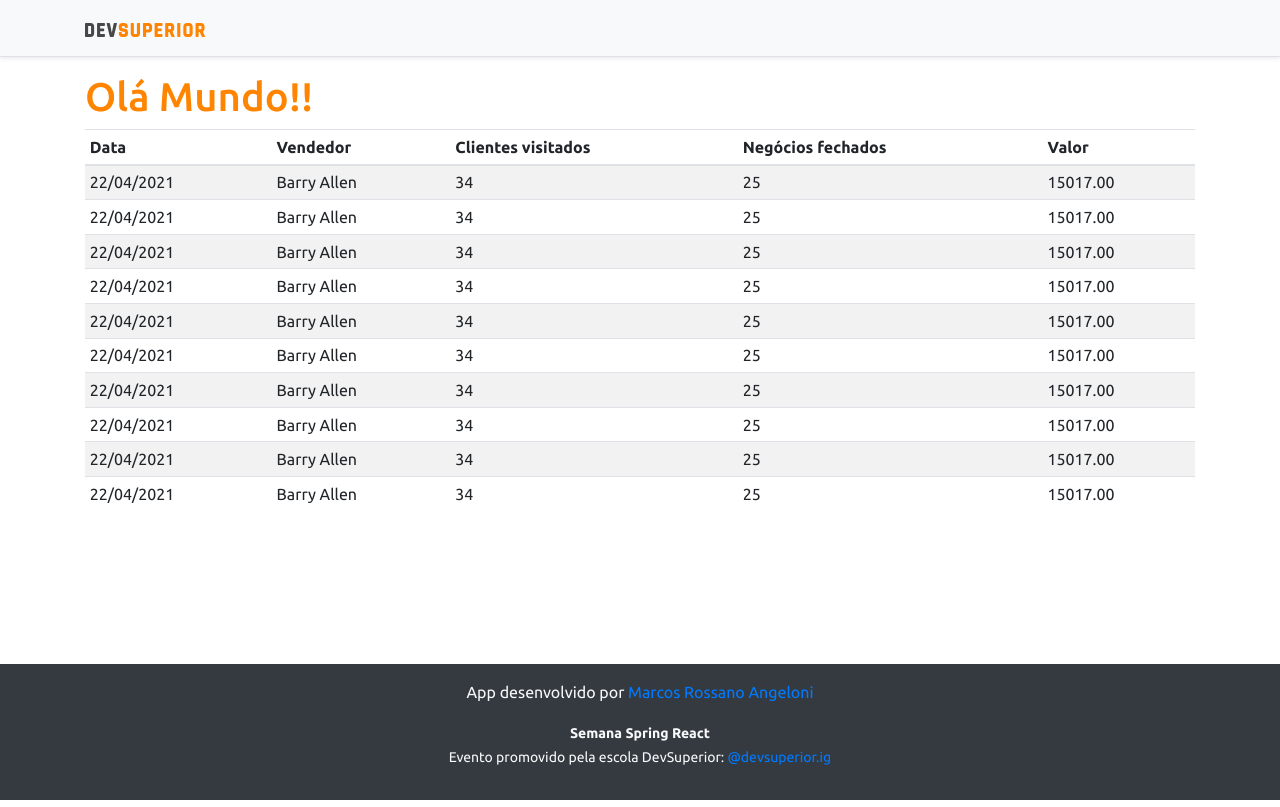
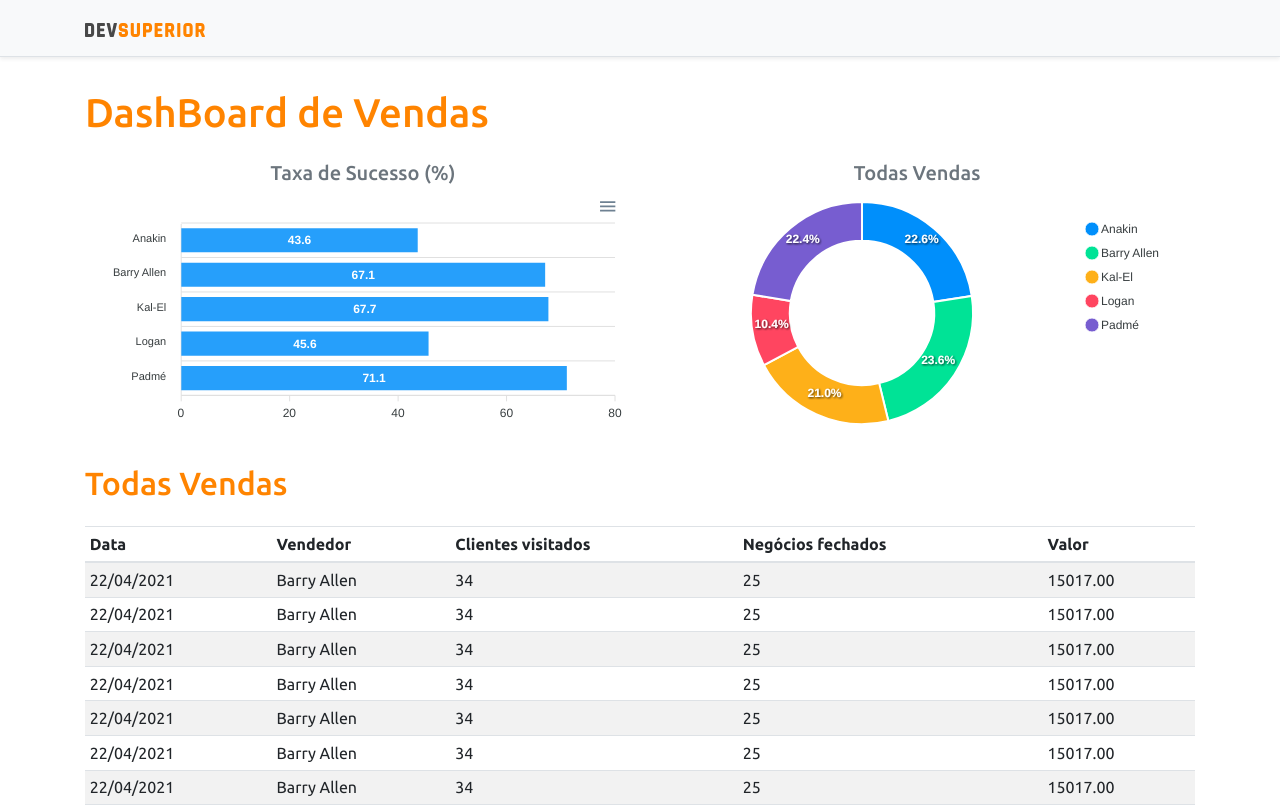
Before and after one commit to MarcosAng/projeto-sd3, a React (Create React App) app in the folder frontend/: page / in a window 1280 px wide. Shown: the top 807 px of the page. Built offline with nearby package versions, Linux system fonts and the light colour scheme.

Commit message:
Static charts

```diff
--- a/frontend/package.json
+++ b/frontend/package.json
@@ -12,10 +12,12 @@
     "@types/node": "^12.0.0",
     "@types/react": "^17.0.0",
     "@types/react-dom": "^17.0.0",
+    "apexcharts": "^3.26.1",
     "bootstrap": "^4.6.0",
     "jquery": "1.9.1",
     "popper.js": "^1.16.1",
     "react": "^17.0.2",
+    "react-apexcharts": "^1.3.9",
     "react-dom": "^17.0.2",
     "react-scripts": "4.0.3",
     "typescript": "^4.1.2",
--- a/frontend/src/App.tsx
+++ b/frontend/src/App.tsx
@@ -1,4 +1,6 @@
+import BarChart from "components/BarChart";
 import DataTable from "components/DataTable";
+import DonutChart from "components/DonutChart";
 import Footer from "components/Footer";
 import NavBar from "components/NavBar/Index";
 
@@ -7,7 +9,21 @@
     <>
       <NavBar />
       <div className="container">
-        <h1 className="text-primary"> Olá Mundo!! </h1>
+        <h1 className="text-primary py-3"> DashBoard de Vendas</h1>
+        <div className="row px-3">
+          <div className="col-sm-6">
+            <h5 className="text-center text-secondary">Taxa de Sucesso (%)</h5>
+            <BarChart />
+          </div>
+          <div className="col-sm-6">
+            <h5 className="text-center text-secondary">Todas Vendas</h5>
+            <DonutChart />
+          </div>
+        </div>
+        <div className="py-3">
+          <h2 className="text-primary"> Todas Vendas</h2>
+        </div>
+
         <DataTable />
       </div>
       <Footer />
--- /dev/null
+++ b/frontend/src/components/BarChart/index.tsx
@@ -0,0 +1,33 @@
+import Chart from "react-apexcharts";
+const BarChart = () => {
+  const options = {
+    plotOptions: {
+      bar: {
+        horizontal: true,
+      },
+    },
+  };
+
+  const mockData = {
+    labels: {
+      categories: ["Anakin", "Barry Allen", "Kal-El", "Logan", "Padmé"],
+    },
+    series: [
+      {
+        name: "% Sucesso",
+        data: [43.6, 67.1, 67.7, 45.6, 71.1],
+      },
+    ],
+  };
+
+  return (
+    <Chart
+      options={{ ...options, xaxis: mockData.labels }}
+      series={mockData.series}
+      type="bar"
+      height="240"
+    />
+  );
+};
+
+export default BarChart;
--- /dev/null
+++ b/frontend/src/components/DonutChart/index.tsx
@@ -0,0 +1,24 @@
+import Chart from "react-apexcharts";
+const DonutChart = () => {
+  const mockData = {
+    series: [477138, 499928, 444867, 220426, 473088],
+    labels: ["Anakin", "Barry Allen", "Kal-El", "Logan", "Padmé"],
+  };
+
+  const options = {
+    legend: {
+      show: true,
+    },
+  };
+
+  return (
+    <Chart
+      options={{ ...options, labels: mockData.labels }}
+      series={mockData.series}
+      type="donut"
+      height="240"
+    />
+  );
+};
+
+export default DonutChart;
```
Also changed, not shown: 1 other file (tests, documents, lock files or other folders).
